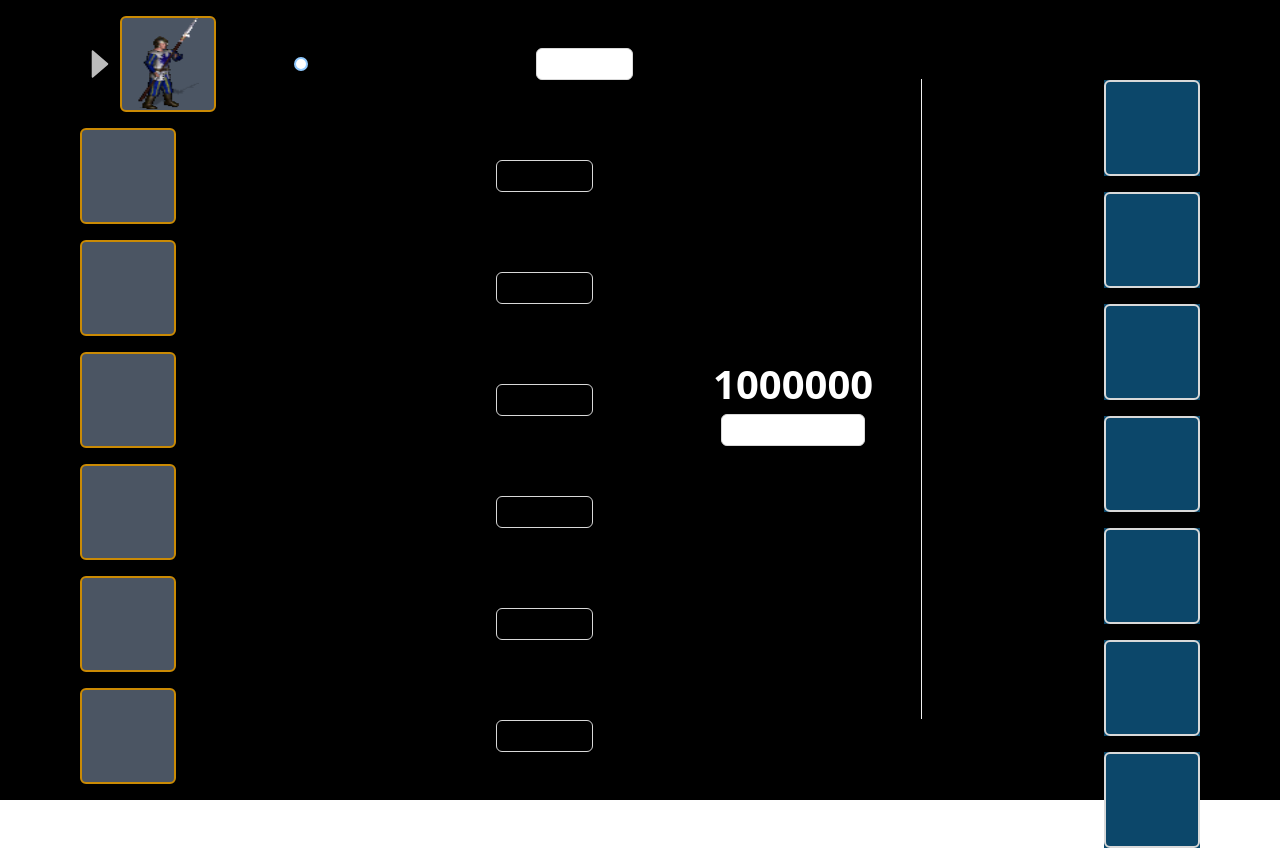
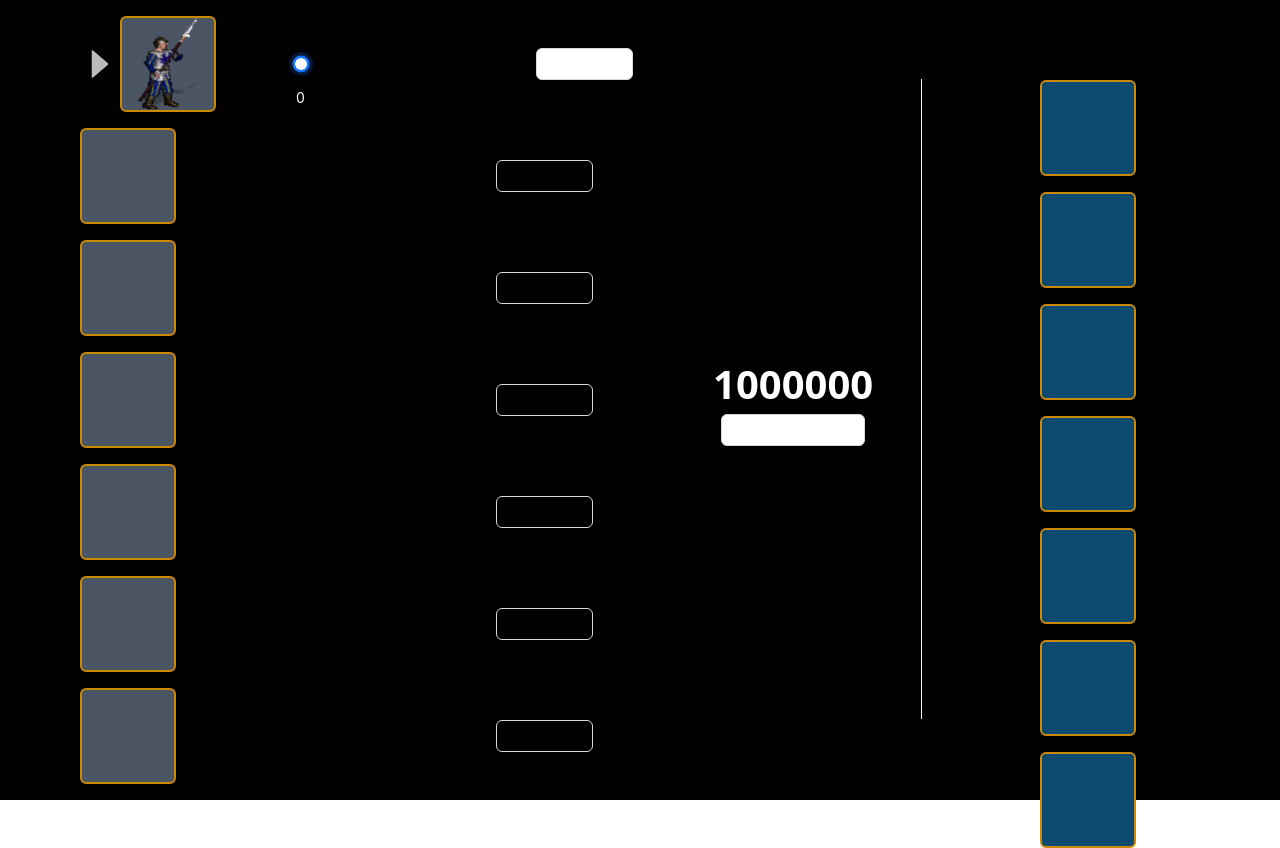
Before and after one commit to ByteBrewerr/React-TypeScript-game, a React (Create React App) app: page / in a window 1280 px wide. Built offline with nearby package versions, Linux system fonts and the light colour scheme.

Commit message:
playable version

```diff
--- a/src/App.tsx
+++ b/src/App.tsx
@@ -1,15 +1,18 @@
 import React, { } from 'react';
 import './App.css';
-import { Game } from 'pages/Game';
+import Game  from 'pages/Game';
 import GameSetup from 'pages/GameSetup';
+import { Route, Routes } from 'react-router-dom';
 
 
 function App() {
 
   return (
     <>
-      <GameSetup/>
-      {/* // <Game/> */}
+      <Routes>
+        <Route path='/' element={<GameSetup/>}/>
+        <Route path='/play' element={<Game/>}/>
+      </Routes>
     </>
   );
 }
--- a/src/components/game_field/cell/CellComponent.tsx
+++ b/src/components/game_field/cell/CellComponent.tsx
@@ -26,7 +26,6 @@ const CellComponent: FC<Props> = memo(({
   canBeAttacked
 }) => {
   const { gridOn } = useGrid();
-  console.log(123)
   const cellClasses = `
     ${cell.row}${cell.col} w-[81px] h-[81px] relative flex items-start justify-start
     ${cell.character ? 'hover:opacity-80' : ''}
@@ -36,7 +35,6 @@ const CellComponent: FC<Props> = memo(({
     ${canBeAttacked ? 'opacity-90' : ''}
     ${canEnemyMove ? 'opacity-80' : ''}
     ${gridOn ? 'border-[1px] border-gray-500' : ''}`;
-  // анимация opacity клетка к клетки, алгоритм дейкстры.
 
   const isImageReversed = cell.character?.team === Teams.Computer ? 'scale-x-[-1]' : ''
   const isPulsing = (cell.character && isSelected) ? 'animate-pulse' : ''
--- a/src/components/game_setup/ComputerSide.tsx
+++ b/src/components/game_setup/ComputerSide.tsx
@@ -1,41 +1,76 @@
-import React, { useEffect, useState } from 'react'
+import React, { FC, useEffect, useState } from 'react'
 import gameSetupStore from '@stores/GameSetupStore';
 import { Button } from 'antd';
 import Teams from '@enums/Teams.enum';
 import { createCharacterInstances } from '@models/characters/CharacterClasses';
 import Character from '@models/characters/Character';
 import { observer } from 'mobx-react-lite';
-import _isEqual from 'lodash/isEqual';
+
+interface ComputerSideProps{
+  resetComputerSide: boolean
+  handleResetComputerSide: ()=> void
+}
 
 const allCharacters = createCharacterInstances(Teams.Player)
 
-const ComputerSide = observer(() => {
-  const {pickOrder, playerCharacters, updatePickOrder} = gameSetupStore
+const ComputerSide:FC<ComputerSideProps> = observer(({resetComputerSide, handleResetComputerSide,}) => {
+  const {pickOrder, playerCharacters, setComputerCharacters,updatePickOrder, resetGameSetup, computerMaxValueToSpend, setComputerMaxValueToSpend, FIXED_VALUE_TO_SPEND} = gameSetupStore
 
   const [currentPick, setCurrentPick] = useState<number>(0)
   const [pickedUnits, setPickedUnits] = useState<Character[]>([])
+
   useEffect(() => {
-    if(pickOrder[0] === Teams.Computer){
+    if(pickOrder[0] === Teams.Computer && resetComputerSide === false){
       const filteredUnits = allCharacters.filter(character=>character.level === currentPick + 1  && !playerCharacters.some(pc => pc.name === character.name))
       setCurrentPick(prev=>prev+1)
       updatePickOrder()
+      setComputerMaxValueToSpend(computerMaxValueToSpend - hanleValueToSpend())
 
       const randomIndex = Math.floor(Math.random() * filteredUnits.length)
       const randomCharacter = filteredUnits[randomIndex]
+      const randomCount = pickOrder.length === 1
+      ? Math.floor(computerMaxValueToSpend / randomCharacter.strength)
+      : Math.floor((hanleValueToSpend() / randomCharacter.strength))
+
+      randomCharacter.count = randomCount
       setPickedUnits([...pickedUnits, randomCharacter])
-
-
     }
   }, [pickOrder])
+
+  useEffect(()=>{
+    setComputerCharacters(pickedUnits)
+  },[pickedUnits] )
+
+  useEffect(() => {
+    if(resetComputerSide===true){
+      setCurrentPick(0)
+      setPickedUnits([])
+      resetGameSetup()
+      handleResetComputerSide()
+    }
+  }, [resetComputerSide])
+
+  const hanleValueToSpend = (): number =>{
+    const randomPercentage = Math.floor(Math.random() * (18 - 8 + 1)) + 8;
+    console.log(randomPercentage)
+    const value = (randomPercentage / 100) * FIXED_VALUE_TO_SPEND;
+    return value
+  }
 
   return (
     <div className='space-y-4 flex flex-col'>
       {Array(7).fill(null).map((el, index) => {
         return (
-          <div className='flex items-center space-x-20 bg-sky-900' key={index}>
-            <Button className='border-yellow-600 border-[2px] w-24 h-24' disabled={true}>
-              {pickedUnits[index] && <img className='w-[100%] h-[100%] scale-x-[-1]' src={pickedUnits[index].logo} alt="logo" />}
-            </Button>
+          <div className='flex items-center space-x-20 ' key={index}>
+
+
+            <div className='flex w-[20vh] justify-between items-center '>
+              {pickedUnits[index] && <span className='text-white'>{pickedUnits[index].count}</span>}
+              <Button className='border-yellow-600 border-[2px] w-24 h-24 bg-sky-900'>
+                {pickedUnits[index] && <img className='w-[100%] h-[100%] scale-x-[-1]' src={pickedUnits[index].logo} alt="logo" />}
+              </Button>
+            </div>
+
           </div>
         );
       })}
--- a/src/components/game_setup/PlayerSide.tsx
+++ b/src/components/game_setup/PlayerSide.tsx
@@ -1,4 +1,4 @@
-import React, { useEffect, useRef, useState } from 'react';
+import React, { FC, useEffect, useRef, useState } from 'react';
 import { Slider, Button} from 'antd';
 import { CaretRightOutlined } from '@ant-design/icons';
 import { createCharacterInstances } from '@models/characters/CharacterClasses';
@@ -7,22 +7,33 @@ import Character from '@models/characters/Character';
 import updateTurnQueue from '@utils/turnQueueUtils/turnQueueUpdater';
 import gameSetupStore from '@stores/GameSetupStore';
 import { observer } from 'mobx-react-lite';
+import { Link } from 'react-router-dom';
 
+interface PlayerSideProps{
+    handleResetComputerSide: ()=>void
+}
 
 const allCharacters = createCharacterInstances(Teams.Player)
 
-const PlayerSide = observer(() => {
-    const {valueToSpend, maxValueToSpend, setValueToSpend, setMaxValueToSpend, setPlayerCharactes, pickOrder, updatePickOrder, reset, playerCharacters} = gameSetupStore
+const PlayerSide:FC<PlayerSideProps> = observer(({handleResetComputerSide}) => {
+    const {
+        valueToSpend,
+        maxValueToSpend,
+        setValueToSpend,
+        setMaxValueToSpend,
+        setPlayerCharacters,
+        updatePickOrder,
+        resetGameSetup,
+        playerCharacters,
+      } = gameSetupStore;
 
     const [currentPick, setCurrentPick] = useState<number>(0)
     const [currentUnits, setCurrentUnits] = useState<Character[]>(allCharacters.filter((character)=>character.level === 1))
     const [pickedUnits, setPickedUnits] = useState<Character[]>([])
-    const [defaultSliderValue, setDefaultSliderValue] = useState<number>(0)
 
-    const unitCount = parseInt((maxValueToSpend / currentUnits[0].strength).toFixed(0))
+    const unitCount = Math.floor((maxValueToSpend / currentUnits[0].strength))
 
     const handleCurrentUnits = (index: number) =>{
-        setDefaultSliderValue(0)
         if(currentPick === index){
             setCurrentUnits(prev=>{
                 const newOrder = updateTurnQueue(prev)
@@ -30,11 +41,10 @@ const PlayerSide = observer(() => {
             })
         }
     }
-    console.log(pickOrder)
     const handleNextPick = () => {
 
         if (valueToSpend < 0 || currentUnits[0].count === 0) {
-          return;
+            return;
         }
 
         setPickedUnits((prev) => [...prev, currentUnits[0]]);
@@ -44,21 +54,22 @@ const PlayerSide = observer(() => {
         updatePickOrder()
 
         if (currentPick === 6) {
-          setPlayerCharactes([...playerCharacters, currentUnits[0]]);
-          return;
+            setPlayerCharacters([...playerCharacters, currentUnits[0]]);
+            return;
         }
 
         setCurrentUnits(allCharacters.filter((character) => character.level === currentPick + 2));
 
-        setPlayerCharactes([...playerCharacters, currentUnits[0]]);
+        setPlayerCharacters([...playerCharacters, currentUnits[0]]);
         setMaxValueToSpend(valueToSpend);
-      };
+    };
 
     const handleRestartDraft = () =>{
         setCurrentPick(0)
         setCurrentUnits(allCharacters.filter((character)=>character.level ===  1))
         setPickedUnits([])
-        reset()
+        resetGameSetup()
+        handleResetComputerSide()
     }
 
     const handleSlider = (value: number) =>{
@@ -82,12 +93,13 @@ const PlayerSide = observer(() => {
                             >
                                 {currentPick === index &&  <img className='w-[100%] h-[100%]' src={currentUnits[0].logo} alt="logo" />}
                                 {pickedUnits[index] && <img className='w-[100%] h-[100%]' src={pickedUnits[index].logo} alt="logo" />  }
+
                             </Button>
 
                         </div>
 
                         <div className='w-[20vh]'>
-                           {currentPick === index && <Slider onAfterChange={(value)=>{handleSlider(value)}} defaultValue={defaultSliderValue} max={unitCount} />}
+                           {currentPick === index && <Slider onAfterChange={(value)=>{handleSlider(value)}} max={unitCount} autoFocus={true}/>}
                            {pickedUnits[index] && <span className='text-white'>{pickedUnits[index].count}</span>}
                         </div>
                         <Button
@@ -103,7 +115,7 @@ const PlayerSide = observer(() => {
                 })}
             </div>
             <div className='flex flex-col w-[20vh] justify-center items-center'>
-                <span className={`text-white font-bold text-[5vh] ${valueToSpend< 0 ? 'animate-pulse text-red-500' : ''}`}>
+                <span className={`text-white font-bold text-[5vh] ${valueToSpend< 0 ? 'animate-pulse text-red-700' : ''}`}>
                     {valueToSpend}
                 </span>
                 <Button
@@ -112,6 +124,15 @@ const PlayerSide = observer(() => {
                 >
                     RESTART DRAFT
                 </Button>
+                {playerCharacters.length === 7 &&
+                    <Link
+                        to='/play'
+                        className='text-white animate-pulse mt-[2vh] w-[12vh] h-[5vh] bg-yellow-700 font-bold border-[2px]'
+                    >
+                        START
+                    </Link>
+                }
+
             </div>
 
         </div>
--- a/src/index.tsx
+++ b/src/index.tsx
@@ -1,13 +1,14 @@
 import React from 'react';
 import ReactDOM from 'react-dom/client';
 import App from './App';
+import { BrowserRouter } from 'react-router-dom';
 
 
 const root = ReactDOM.createRoot(
   document.getElementById('root') as HTMLElement
 );
 root.render(
-
-  <App />
-
+  <BrowserRouter>
+    <App />
+  </BrowserRouter>
 );
--- a/src/models/Board.ts
+++ b/src/models/Board.ts
@@ -45,35 +45,28 @@ class Board {
  public getThisBoardCell(cell: Cell): Cell{
     return this.cells[cell.row][cell.col]
  }
-  public addCharacters(){
-    this.addCharacter(1,0, new Champion(Teams.Player, 47))
-    this.addCharacter(2,0, new Archer(Teams.Player, 543))
-    this.addCharacter(5,0, new Spearman(Teams.Player, 869))
-    this.addCharacter(7,0, new Zealot(Teams.Player, 133))
-    this.addCharacter(8,0, new Archangel(Teams.Player, 11))
-    this.addCharacter(9,0, new Griffin(Teams.Player, 204))
-    this.addCharacter(3,0, new Crusader(Teams.Player, 170))
-    this.addCharacter(1,11, new Skeleton(Teams.Computer, 1176))
-    this.addCharacter(2,11, new Zombie(Teams.Computer, 711))
-    this.addCharacter(3,11, new Lich(Teams.Computer, 121))
-    this.addCharacter(5,11, new Wrath(Teams.Computer, 317))
-    this.addCharacter(6,11, new BoneDragon(Teams.Computer, 23))
-    this.addCharacter(7,11, new BlackKnight(Teams.Computer, 41))
-    this.addCharacter(9,11, new Vampire(Teams.Computer, 127))
-    // this.addCharacter(1,0, new Champion(Teams.Computer, 47))
-    // this.addCharacter(2,0, new Archer(Teams.Computer, 543))
-    // this.addCharacter(5,0, new Spearman(Teams.Computer, 869))
-    // this.addCharacter(7,0, new Zealot(Teams.Computer, 133))
-    // this.addCharacter(8,0, new Archangel(Teams.Computer, 11))
-    // this.addCharacter(9,0, new Griffin(Teams.Computer, 204))
-    // this.addCharacter(3,0, new Crusader(Teams.Computer, 170))
-    // this.addCharacter(1,11, new Skeleton(Teams.Player, 1176))
-    // this.addCharacter(2,11, new Zombie(Teams.Player, 781))
-    // this.addCharacter(3,11, new Lich(Teams.Player, 95))
-    // this.addCharacter(5,11, new Wrath(Teams.Player, 317))
-    // this.addCharacter(6,11, new BoneDragon(Teams.Player, 21))
-    // this.addCharacter(7,11, new BlackKnight(Teams.Player, 41))
-    // this.addCharacter(9,11, new Vampire(Teams.Player, 127))
+  public addCharacters(playerCharacters: Character[], computerCharacters: Character[]){
+    let playerEmptyPlaces = [0,1,2,3,4,5,6,7,8,9]
+    let computerEmptyPlaces = [0,1,2,3,4,5,6,7,8,9]
+
+    for(let character of playerCharacters){
+      character.team = Teams.Player
+      const randomIndex = Math.floor(Math.random() * playerEmptyPlaces.length)
+      const randomPlace = playerEmptyPlaces[randomIndex]
+      this.addCharacter(randomPlace,0, character)
+      playerEmptyPlaces.splice(randomIndex, 1);
+
+    }
+
+    for(let character of computerCharacters){
+      character.team = Teams.Computer
+      const randomIndex = Math.floor(Math.random() * computerEmptyPlaces.length)
+      const randomPlace = computerEmptyPlaces[randomIndex]
+      this.addCharacter(randomPlace, 11, character)
+      computerEmptyPlaces.splice(randomIndex, 1);
+
+    }
+
   }
   public addObstacles(){
     this.addRock(5,5)
--- a/src/pages/Game.tsx
+++ b/src/pages/Game.tsx
@@ -1,3 +1,5 @@
+import turnQueueUpdater from '@utils/turnQueueUtils/turnQueueUpdater'
+import React, { FC, useEffect, useState } from 'react'
 import GameManipulator from '@components/GameManipulator'
 import BoardComponent from '@components/game_field/BoardComponent'
 import TurnQueue from '@components/turn_queue/TurnQueue'
@@ -5,15 +7,28 @@ import { GridProvider } from '@contexts/GridProvider'
 import Teams from '@enums/Teams.enum'
 import Board from '@models/Board'
 import Character from '@models/characters/Character'
-import makeBoard from '@utils/makeBoard'
 import turnQueueCountUpdater from '@utils/turnQueueUtils/turnQueueCountUpdater'
-import turnQueueUpdater from '@utils/turnQueueUtils/turnQueueUpdater'
-import React, { FC, useState } from 'react'
+import GameSetupStore from '@stores/GameSetupStore'
+import { observer } from 'mobx-react-lite'
 
-export const Game:FC = () => {
-    const [board, setBoard] = useState<Board>(()=>makeBoard());
+const Game:FC = () => {
+    const {playerCharacters, computerCharacters} = GameSetupStore
+
+    const [board, setBoard] = useState<Board>(makeFirstBoard());
     const [queue, setQueue] =  useState<Character[]>(()=>buildQueue())
     const [currentTurn, setCurrentTurn] = useState<Teams>(queue[0].team);
+
+    useEffect(()=>{
+
+    },[])
+
+    function makeFirstBoard(): Board{
+      const newBoard = new Board(12,10);
+      newBoard.init();
+      newBoard.addCharacters(playerCharacters, computerCharacters);
+      newBoard.addObstacles();
+      return newBoard
+    }
 
     function buildQueue(): Character[] {
     if (!board) return [];
@@ -56,7 +71,7 @@ export const Game:FC = () => {
     <div className="App cursor-default w-[100%] h-[100vh] flex flex-col justify-center items-center animated-background">
       <div className='flex'>
         <GridProvider>
-          <BoardComponent board={board} setBoard={setBoard} currentTurn={currentTurn} setCurrentTurn={setCurrentTurn} handleEndTurn={handleEndTurn} queue={queue}/>
+          <BoardComponent board={board} setBoard={setBoard} currentTurn={currentTurn} handleEndTurn={handleEndTurn} queue={queue}/>
           <GameManipulator/>
         </GridProvider>
       </div>
@@ -64,3 +79,5 @@ export const Game:FC = () => {
     </div>
   )
 }
+
+export default observer(Game)
--- a/src/pages/GameSetup.tsx
+++ b/src/pages/GameSetup.tsx
@@ -1,15 +1,23 @@
 import ComputerSide from '@components/game_setup/ComputerSide'
 import PlayerSide from '@components/game_setup/PlayerSide'
 import { Divider } from 'antd'
-import React, { FC } from 'react'
+import React, { FC, useState } from 'react'
 
 const GameSetup:FC = () => {
+
+  const [resetComputerSide, setResetComputerSide] = useState(false);
+
+  const handleResetComputerSide = () => {
+    setResetComputerSide((prev) => !prev);
+  };
+
+
   return (
     <div className='w-[100%] h-[100vh] bg-black p-20 flex space-x-10'>
-        <PlayerSide/>
+        <PlayerSide handleResetComputerSide={handleResetComputerSide}/>
         <div className='flex justify-between w-full'>
           <Divider className='bg-white h-full' type='vertical' />
-          <ComputerSide/>
+          <ComputerSide resetComputerSide={resetComputerSide} handleResetComputerSide={handleResetComputerSide}/>
         </div>
 
     </div>
--- a/src/stores/GameSetupStore.ts
+++ b/src/stores/GameSetupStore.ts
@@ -9,15 +9,20 @@ class GameSetupStore {
   computerCharacters: Character[] = []
   valueToSpend: number = 1_000_000
   maxValueToSpend: number = 1_000_000
+  computerMaxValueToSpend: number = 1_100_000
   FIXED_VALUE_TO_SPEND: number = 1_000_000
+  isGameStarted: boolean = false
   pickOrder: Teams[] = buildDraft();
 
   constructor() {
     makeAutoObservable(this);
   }
 
-  setPlayerCharactes = (characters: Character[])=>{
+  setPlayerCharacters = (characters: Character[])=>{
     this.playerCharacters = characters
+  }
+  setComputerCharacters = (characters: Character[])=>{
+    this.computerCharacters = characters
   }
 
   setValueToSpend = (value: number, unitStrength: number)=>{
@@ -27,6 +32,9 @@ class GameSetupStore {
   setMaxValueToSpend = (value: number)=>{
     this.maxValueToSpend = value
   }
+  setComputerMaxValueToSpend = (value: number)=>{
+    this.computerMaxValueToSpend = value
+  }
 
 
   updatePickOrder = () =>{
@@ -34,13 +42,15 @@ class GameSetupStore {
     this.pickOrder = newOrder
   }
 
-  reset = () =>{
+  resetGameSetup = () =>{
     this.playerCharacters = []
     this.computerCharacters = []
     this.valueToSpend = 1_000_000
     this.maxValueToSpend = 1_000_000
+    this.computerMaxValueToSpend = 1_000_000
     this.FIXED_VALUE_TO_SPEND = 1_000_000
     this.pickOrder = buildDraft();
+    this.isGameStarted = false
   }
 
 
--- a/src/utils/makeBoard.ts
+++ b/src/utils/makeBoard.ts
@@ -1,9 +1 @@
 import Board from "@models/Board";
-
-export default function makeBoard(): Board {
-    const newBoard = new Board(12,10);
-    newBoard.init();
-    newBoard.addCharacters();
-    newBoard.addObstacles();
-    return newBoard
-  }
```
Also changed, not shown: src/components/game_field/BoardComponent.tsx (+4 -5 lines).
